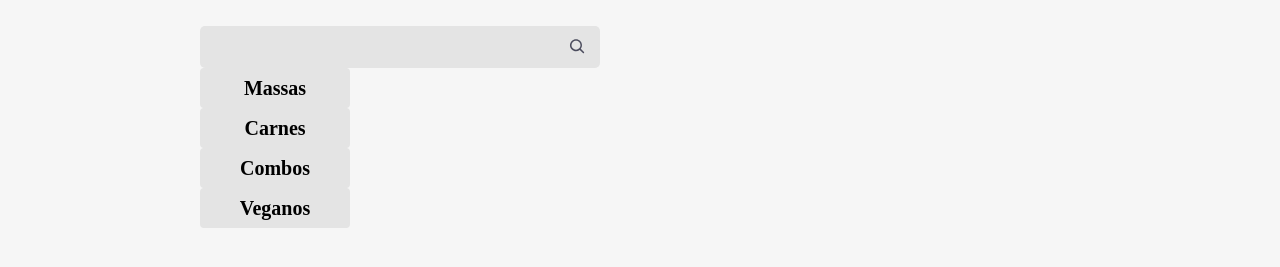
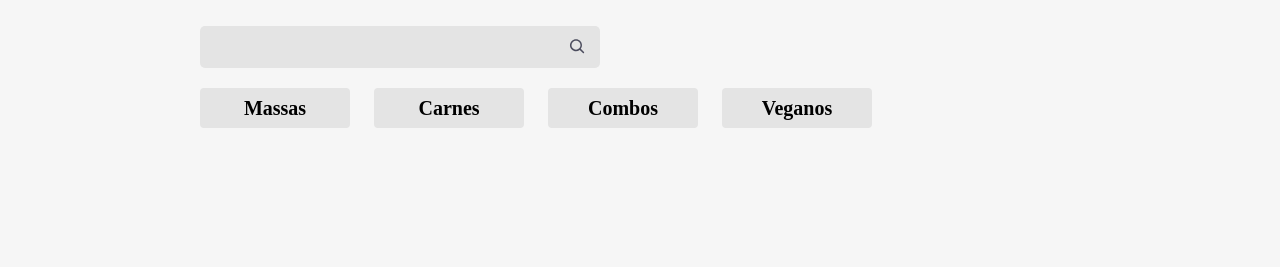
Before and after one commit to maahmp1/React-PW, a React (Create React App) app: page / in a window 1280 px wide. Shown: the part 509-776 px from the top of the page. Built offline with nearby package versions, Linux system fonts and the light colour scheme; a web font is replaced by a local one.

Commit message:
update: filtros

```diff
--- a/src/pages/Cardapio/Filtros/Filtros.module.scss
+++ b/src/pages/Cardapio/Filtros/Filtros.module.scss
@@ -1,6 +1,6 @@
 @import "styles/variaveis";
 
-.filtro {
+.filtros {
   display: flex;
   gap: 24px;
   flex-wrap: wrap;
--- a/src/pages/Cardapio/Filtros/index.tsx
+++ b/src/pages/Cardapio/Filtros/index.tsx
@@ -9,11 +9,11 @@ type IOpcao = typeof filtros[0];
 //     label:string;
 // }
 
-export default function Filtros(opcao: IOpcao) {
+export default function Filtros(  ) {
   return (
     <div className={styles.filtros}>
       {filtros.map((opcao) => (
-        <button className={styles.filtro__filtro} key={opcao.id}>
+        <button className={styles.filtros__filtro} key={opcao.id}>
           {opcao.label}
         </button>
       ))}
```
